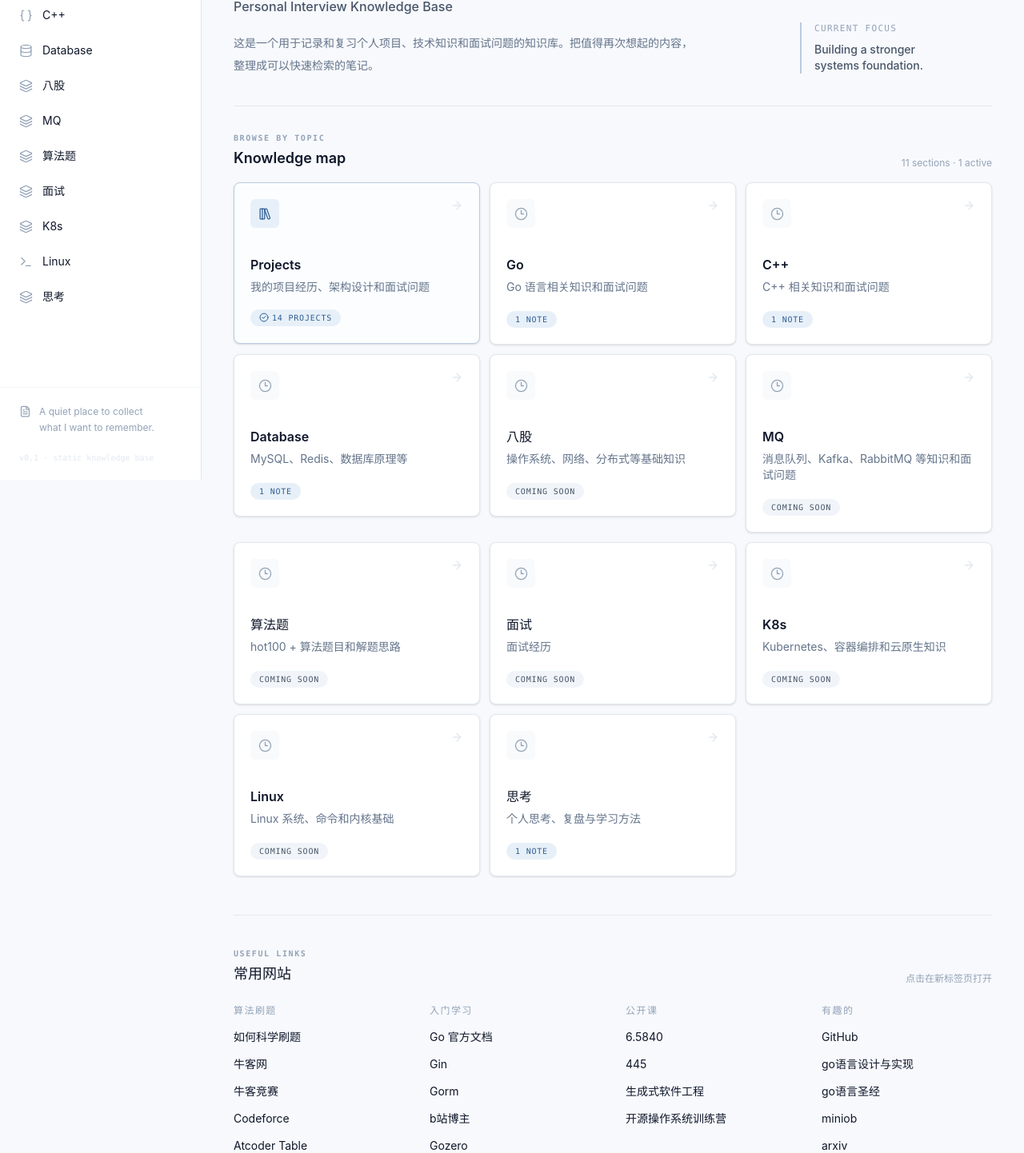
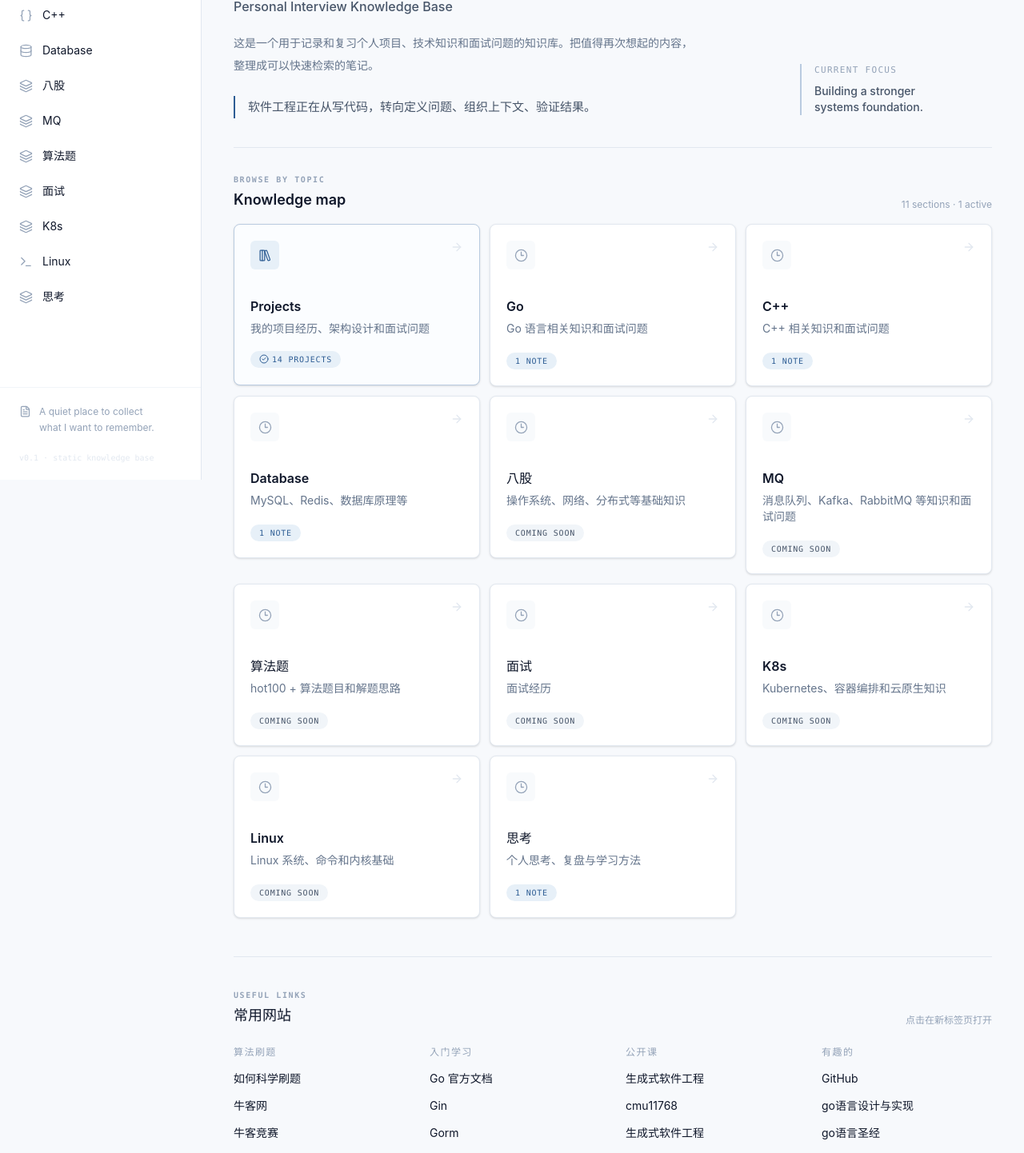
Before and after one commit to syloe1/interview-kb, a React (Vite) app: page /#/ in a window 1280 px wide. Shown: the part 200-1642 px from the top of the page at 80% size. Built offline with nearby package versions, Linux system fonts and the light colour scheme.

Commit message:
feat: 首页添加软件工程引用金句，更新常用链接书签

```diff
--- a/src/data/bookmarks.ts
+++ b/src/data/bookmarks.ts
@@ -30,9 +30,12 @@ export const bookmarkCategories: BookmarkCategory[] = [
   {
     title: '公开课',
     links: [
+      { label: '生成式软件工程', url: 'https://www.bilibili.com/video/BV1pb8o6yE8f?spm_id_from=333.788.videopod.sections' },
+      { label: 'cmu11768', url: 'https://www.cmu-agents.com/' },
+      { label: '生成式软件工程', url: 'https://www.bilibili.com/video/BV1pb8o6yE8f?spm_id_from=333.788.videopod.sections' },
+      { label: '生成式软件工程', url: 'https://www.bilibili.com/video/BV1pb8o6yE8f?spm_id_from=333.788.videopod.sections' },
       { label: '6.5840', url: 'https://pdos.csail.mit.edu/6.824/' },
       { label: '445', url: 'https://15445.courses.cs.cmu.edu/fall2025/' },
-      { label: '生成式软件工程', url: 'https://www.bilibili.com/video/BV1pb8o6yE8f?spm_id_from=333.788.videopod.sections' },
       { label: '开源操作系统训练营', url: 'https://opencamp.cn/os2edu/camp/2026fall' },
     ],
   },
--- a/src/pages/Home.tsx
+++ b/src/pages/Home.tsx
@@ -39,6 +39,9 @@ export function Home() {
             <p className="mt-5 max-w-xl text-sm leading-7 text-[var(--text-muted)]">
               这是一个用于记录和复习个人项目、技术知识和面试问题的知识库。把值得再次想起的内容，整理成可以快速检索的笔记。
             </p>
+            <blockquote className="mt-6 border-l-2 border-[var(--accent)] pl-4 text-[15px] font-medium leading-7 text-[var(--text-secondary)]">
+              软件工程正在从写代码，转向定义问题、组织上下文、验证结果。
+            </blockquote>
           </div>
 
           <div className="border-l-2 border-[var(--border-active)] pl-4 text-sm text-[var(--text-muted)] lg:mb-1">
```
